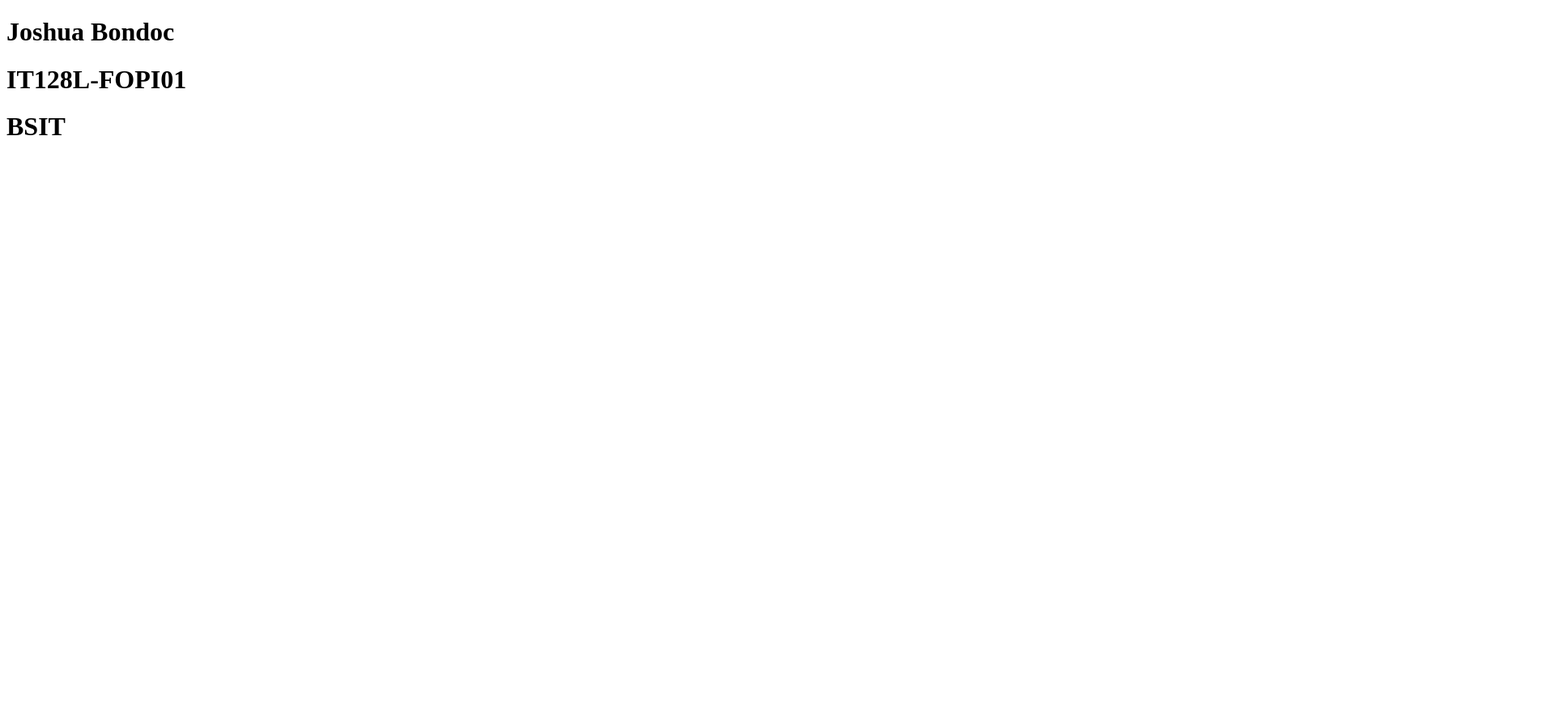
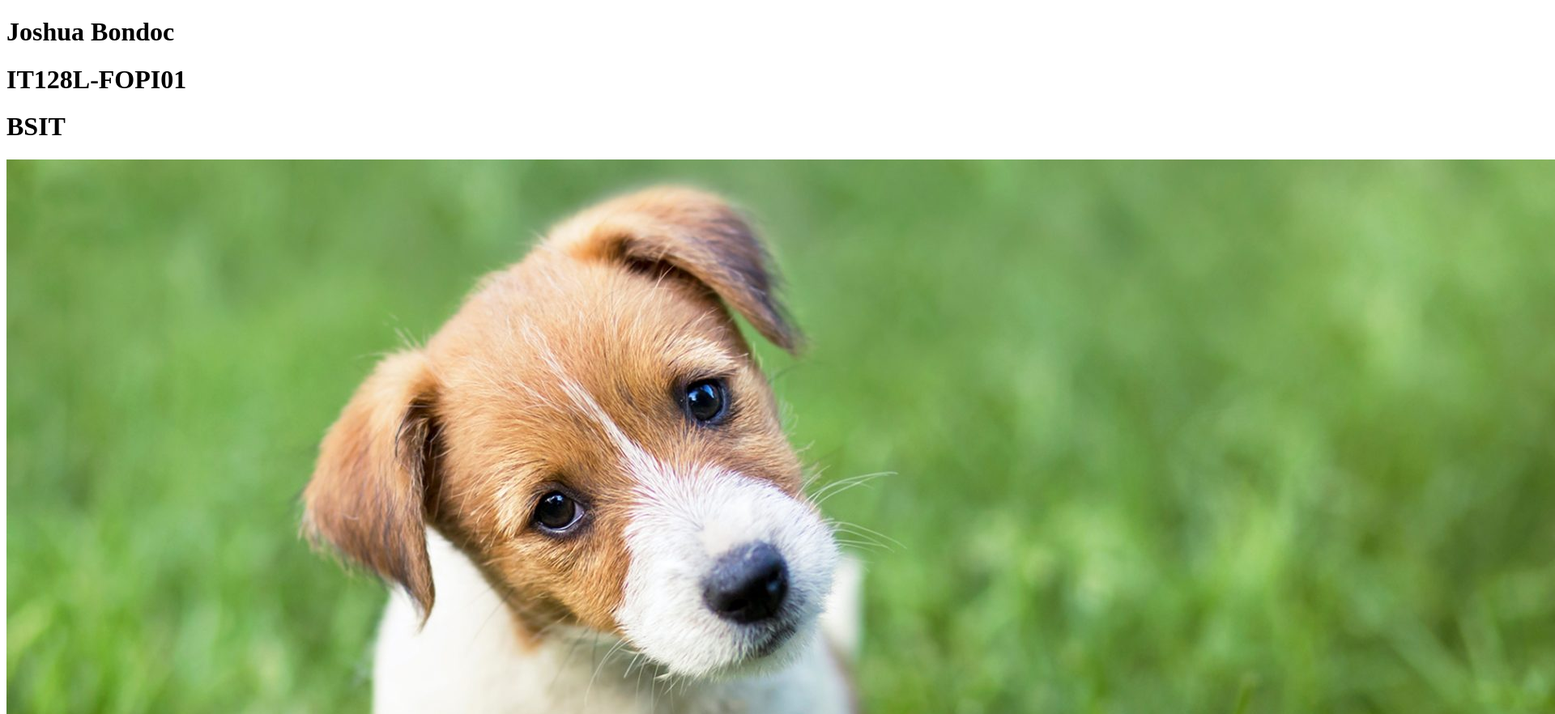
Before and after one commit to jkcbondoc/bondocIT128, a plain HTML site: page index.html in a window 1280 px wide. Shown: the top 882 px of the page at 81% size, 1920 px wide, since content can reach past the window. Before the commit the page ends 800 px from the top, so only its background shows below. Drawn offline with Linux system fonts and the light colour scheme.

Commit message:
added a picture

```diff
--- a/index.html
+++ b/index.html
@@ -10,5 +10,6 @@
     <h1>Joshua Bondoc</h1>
     <h1>IT128L-FOPI01</h1>
     <h1>BSIT</h1>
+    <img src="puppy.jpeg">
 </body>
 </html>
```
Also changed, not shown: puppy.jpeg (added).
